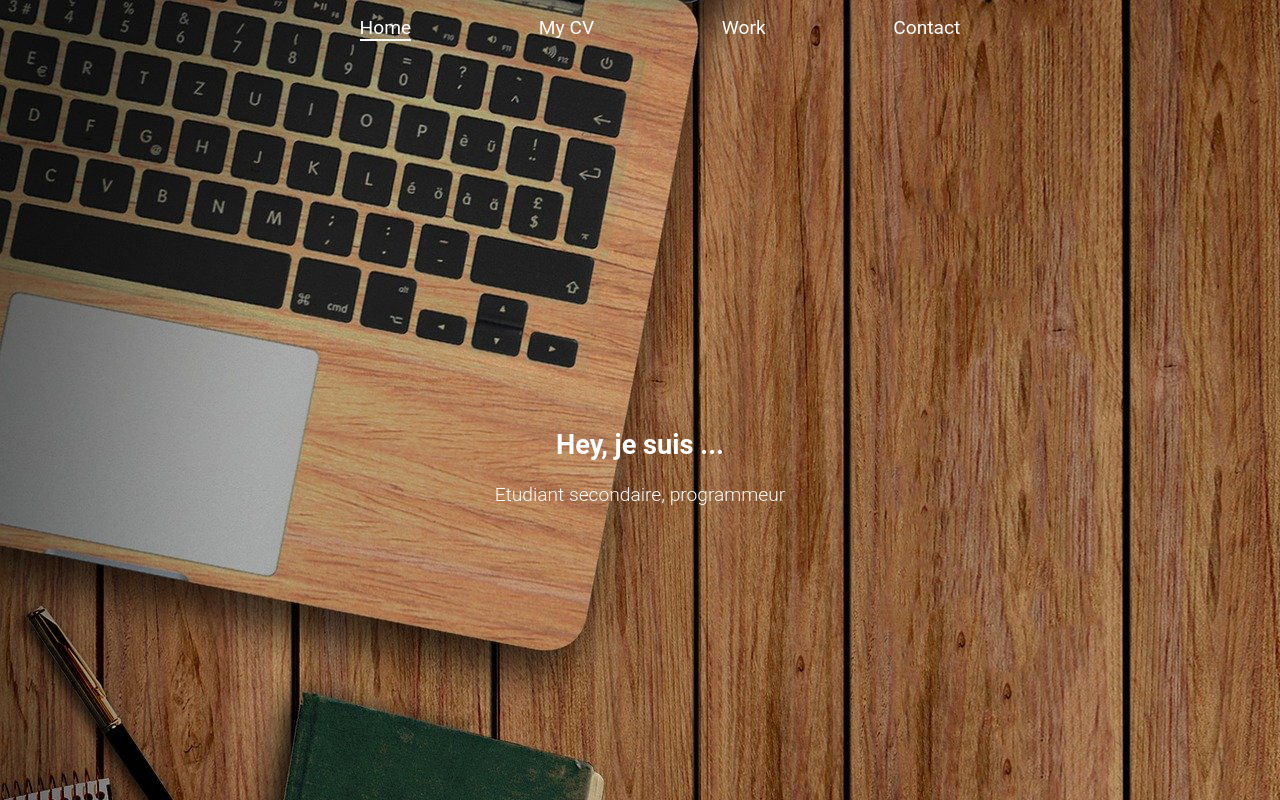
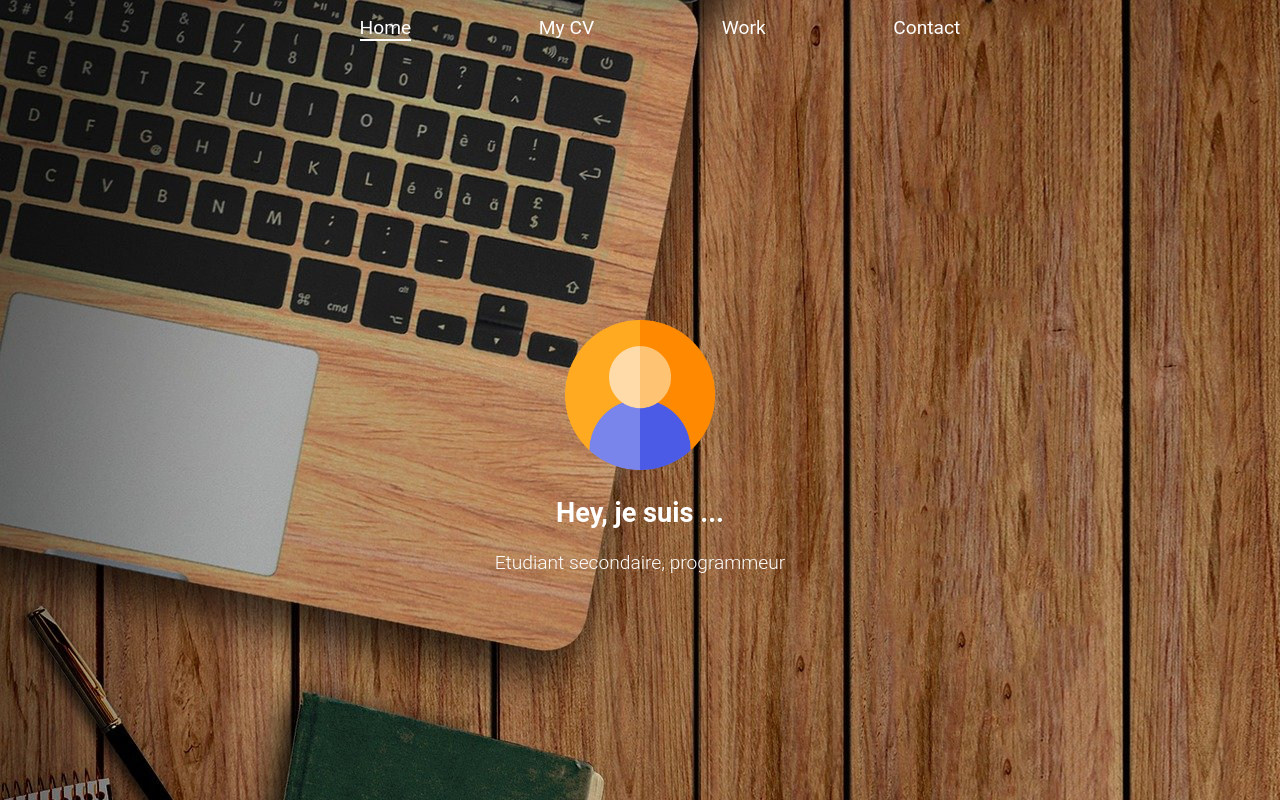
Before and after one commit to Predator-of-the-code/My-Cv, a plain HTML site: page index.html in a window 1280 px wide. Drawn offline with Linux system fonts and the light colour scheme.

Commit message:
Update index.html

```diff
--- a/index.html
+++ b/index.html
@@ -25,7 +25,7 @@
         </nav>
     </header>
     <section>
-        <a href="img.html" target="_blank"><img src="" alt="" height="150" id="imgR"></a>
+        <a href="img.html" target="_blank"><img src="assets/img/user.png" alt="" height="150" id="imgR"></a>
         <div class="h">
             <h1>Hey, je suis ...</h1>
             <h3>Etudiant secondaire, programmeur</h3>
```
